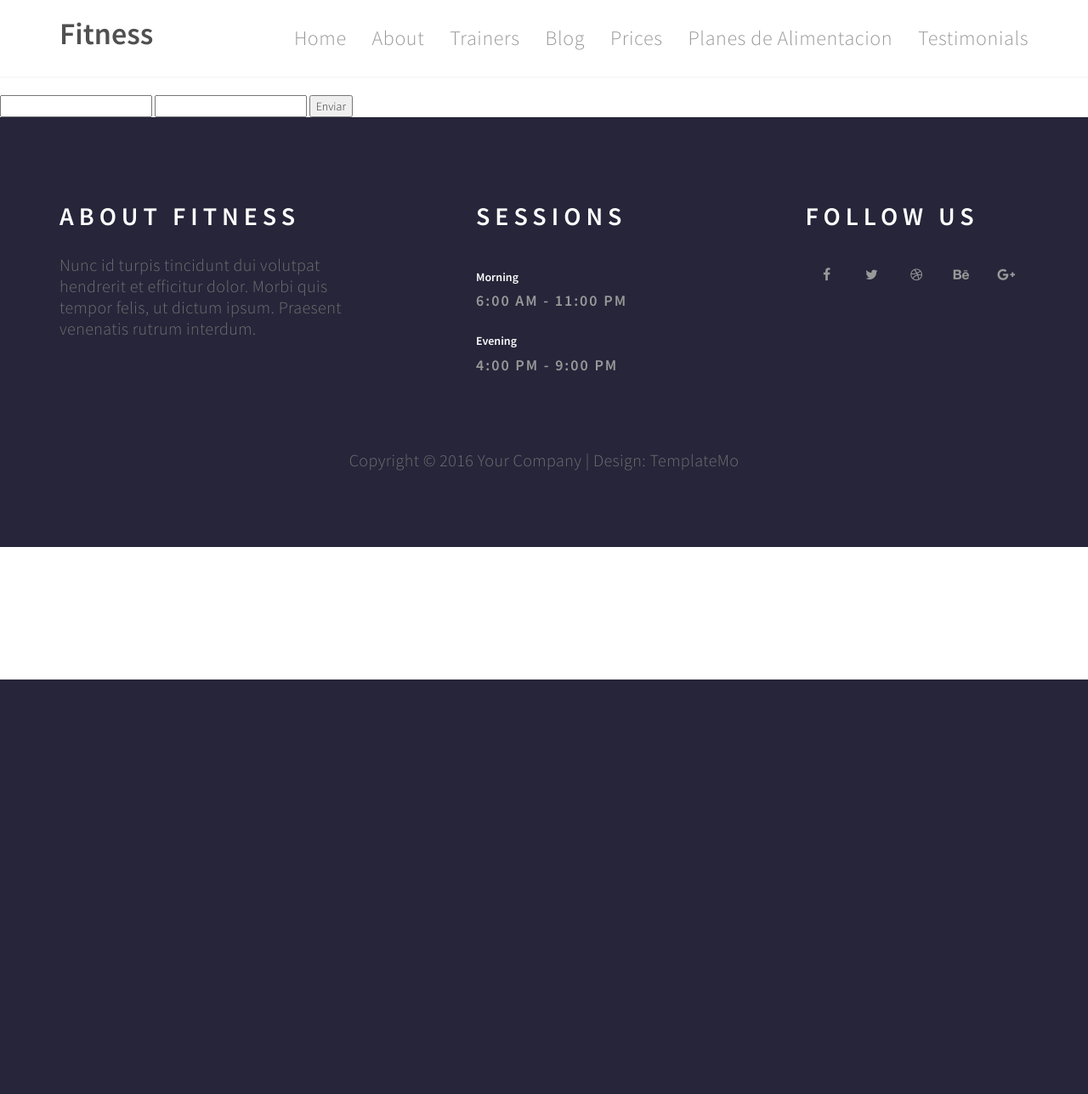
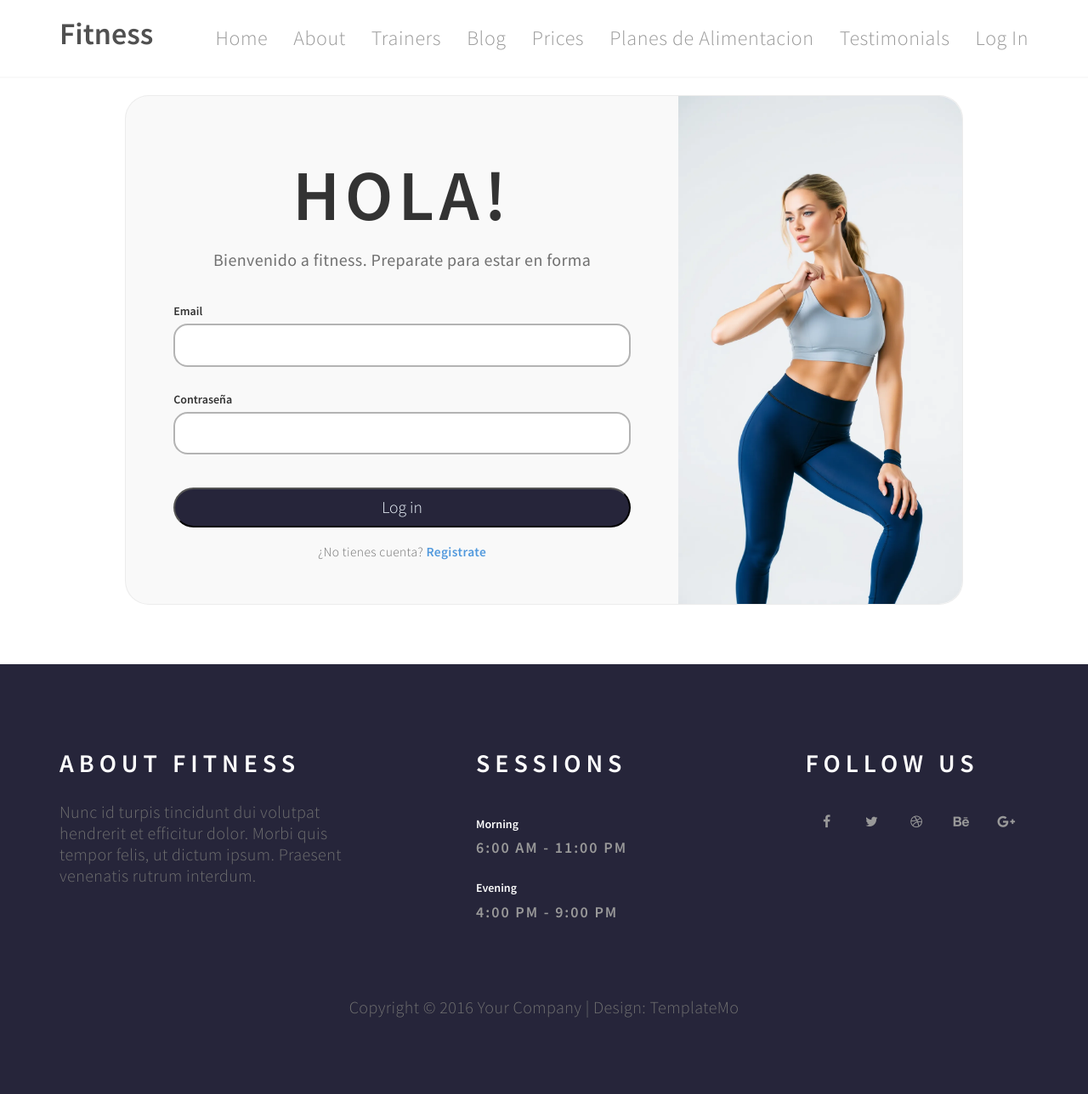
Before and after one commit to Cristiangc67/fitness, a Django app: page /login/ in a window 1280 px wide. Shown: the whole page at 85% size. Before the commit the page ends 800 px from the top, so only its background shows below. Run offline with Django 5.2, Linux system fonts and the light colour scheme; some libraries are stand-ins or nearby versions.

Commit message:
implementacion 02 de html(login)

```diff
--- a/apps/main/templates/main/base.html
+++ b/apps/main/templates/main/base.html
@@ -5,11 +5,15 @@
     <meta charset="UTF-8" />
     <meta name="viewport" content="width=device-width, initial-scale=1.0" />
     <title>pagina</title>
+
+
+
     <link rel="stylesheet" href="{% static 'css/bootstrap.min.css' %}" />
     <link rel="stylesheet" href="{% static 'css/animate.css' %}" />
     <link rel="stylesheet" href="{% static 'css/font-awesome.min.css' %}" />
     <link rel="stylesheet" href="{% static 'css/owl.theme.css' %}" />
     <link rel="stylesheet" href="{% static 'css/owl.carousel.css' %}" />
+    <link rel="stylesheet" href="{% static 'css/login.css' %}">
 
     <!-- Main css -->
     <link rel="stylesheet" href="{% static 'css/style.css' %}" />
@@ -59,6 +63,9 @@
             </li>
             <li>
               <a href="#testimonial" class="smoothScroll">Testimonials</a>
+            </li>
+            <li>
+              <a href={% url 'Login' %} class="smoothScroll">Log In</a>
             </li>
           </ul>
         </div>
--- a/apps/main/templates/main/login.html
+++ b/apps/main/templates/main/login.html
@@ -1,9 +1,32 @@
-{% extends 'main/base.html' %} {% block content %}
+{% extends 'main/base.html' %} {% load static %} {% block content %}
+<section class="loginContainer">
+  <div class="login xl:w-2/3 2xl:w-1/2">
+    <div class="inputSection">
+      <h2 class="welcomeText">HOLA!</h2>
+      <p class="subtext">Bienvenido a fitness. Preparate para estar en forma</p>
+      <form action="" class="logInForm">
+        <div class="inputContainer">
+          <label for="email"> Email</label>
+          <input type="email" class="logininput" id="email" name="email" />
+        </div>
+        <div class="inputContainer">
+          <label for="password">Contraseña</label>
+          <input type="password" class="logininput" id="password" />
+        </div>
 
-<h2>Login</h2>
-<hr />
-<input type="text" />
-<input type="password" />
-<button>Enviar</button>
+        <button class="loginButton">Log in</button>
+      </form>
+      <p class="registerText">
+        ¿No tienes cuenta? <a href="" class="registerLink">Registrate</a>
+      </p>
+    </div>
+    <img
+      src="{% static 'images/login.jpg'%}"
+      id="loginImage"
+      class="col-2"
+      alt=""
+    />
+  </div>
+</section>
 
 {%endblock%}
--- /dev/null
+++ b/static/css/login.css
@@ -0,0 +1,109 @@
+.loginContainer {
+  width: 100%;
+  height: 100%;
+}
+
+.login {
+  display: flex;
+  justify-content: space-between;
+  height: 75vh;
+  width: 100%;
+  background-color: #f9f9f9;
+  /*  background: #26253a; */
+  margin-top: 8em;
+  border: solid 1px #e8e8e8c9;
+  margin: 8em auto 5em auto;
+  border-radius: 2em;
+}
+.inputSection {
+  display: flex;
+  flex-direction: column;
+  /* background-color: aqua; */
+  margin: 5em auto 0 auto;
+  padding: 0 4em;
+  width: 100%;
+}
+#loginImage {
+  display: none;
+  border-radius: 0 2em 2em 0;
+}
+.welcomeText {
+  font-size: 6em;
+  margin: 0 auto;
+  /* font-family: "Lora", sans-serif; */
+  font-family: "Source Sans Pro", sans-serif;
+  font-weight: 900;
+}
+.subtext {
+  font-family: "Source Sans Pro", sans-serif;
+  font-weight: 400;
+  text-align: center;
+}
+.logInForm {
+  display: flex;
+  flex-direction: column;
+}
+.inputContainer {
+  margin-top: 2em;
+  display: flex;
+  flex-direction: column;
+}
+.logininput {
+  font-family: "Source Sans Pro", sans-serif;
+  font-weight: 500;
+  height: 3em;
+  border: 2px solid rgba(160, 160, 160, 0.794);
+  border-radius: 1em;
+  padding: 0.5em 1em;
+  font-size: 1.2em;
+}
+.loginButton {
+  border-radius: 2em;
+  background-color: #26253a;
+  color: aliceblue;
+  margin-top: 2em;
+  font-size: 1.4em;
+  height: 2.4em;
+}
+.registerText {
+  margin-top: 1em;
+  font-size: 1.1em;
+  text-align: center;
+  margin-bottom: 2em;
+}
+.registerLink {
+  color: rgb(81, 153, 221);
+  font-weight: 800;
+}
+
+@media (min-width: 640px) {
+  .login {
+    width: 95%;
+  }
+  #loginImage {
+    display: none;
+  }
+}
+@media (min-width: 768px) {
+  .login {
+    width: 90%;
+  }
+}
+@media (min-width: 1024px) {
+  .login {
+    width: 90%;
+  }
+  #loginImage {
+    display: inline;
+  }
+}
+@media (min-width: 1280px) {
+  .login {
+    width: 77%;
+  }
+}
+@media (min-width: 1536px) {
+  .login {
+    width: 60%;
+  }
+}
```
Also changed, not shown: static/images/login.jpg (added).
